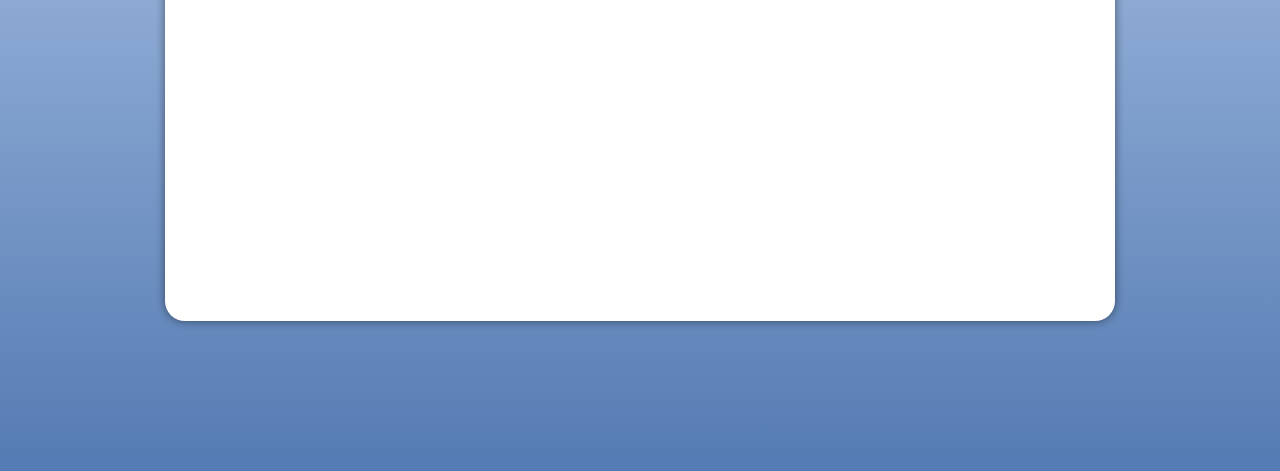
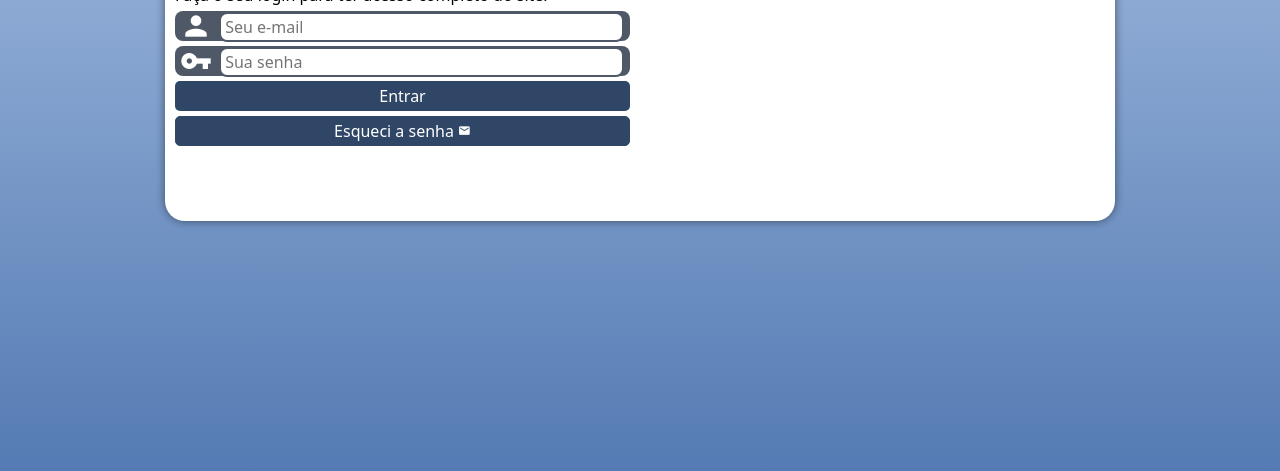
Before and after one commit to RuanAll/Projeto-Login, a plain HTML site: page index.html in a window 1280 px wide. Shown: the part 329-800 px from the top of the page. Drawn offline with Linux system fonts and the light colour scheme.

Commit message:
Projeto Login finalizado

```diff
--- a/estilos/media-query.css
+++ b/estilos/media-query.css
@@ -17,6 +17,7 @@ Grandes telas: acima de 1200px
 
     section#login{
         width: 80vw;
+        height: 250px;
     }
 
     section#login > div#imagem{
@@ -29,9 +30,11 @@ Grandes telas: acima de 1200px
         float: right;
         width: 70%;
     }
+
+
 }
 
-@media screen and (min-width: 992px){
+@media screen and (min-width: 993px){
 
     body{
         background-image: linear-gradient(to top, var(--cor3), var(--cor5));
@@ -39,16 +42,36 @@ Grandes telas: acima de 1200px
 
     section#login{
         width: 950px;
+        height: 300px;
     }
 
     section#login > div#imagem{
-        float: left;
-        width: 40%;
+        float: right;
+        width: 50%;
         height: 100%;
     }
 
     section#login > div#formulario{
-        float: right;
-        width: 60%;
+        float: left;
+        width: 50%;
+    }
+
+    div#formulario > h1{
+        font-size: 2em;
+    }
+    div#fomulario > p{
+        font-size: 1.2em;
+        margin-bottom: 5px;
+    }
+
+    div.campo > input{
+        font-size: 1em;
+        width: calc(100% - 50px);
+        height: 100%;
+        transform: translateY(-15px);
+        border: 0px;
+        border-radius: 8px;
+        padding: 4px;
+        border: 2px solid #4F5866;
     }
 }
--- a/estilos/style.css
+++ b/estilos/style.css
@@ -39,7 +39,7 @@ main{
 
 section#login{
     background-color: white;
-    width: 250px;
+    width: 270px;
     height: 500px;
     border-radius: 20px;
     box-shadow: 0px 0px 10px rgba(0, 0, 0, 0.493);
@@ -63,3 +63,79 @@ section#login > div#formulario{
     display: block;
     padding: 10px;
 }
+
+div#formulario > h1{
+    text-align: center;
+    margin-top: 10px;
+}
+div#fomulario > p{
+    font-size: 0.8em;
+
+}
+
+form > div.campo{
+    background-color: var(--cor2);
+    height: 30px;
+    margin: 5px 0px;
+    border-radius: 8px;
+}
+div.campo > label{
+    display: none;
+}
+div.campo > i{
+    color: white;
+    font-size: 2em;
+    width: 40px;
+    padding: 5px;
+    transform: translateY(-6px);
+}
+
+div.campo > input{
+    font-size: 1em;
+    width: calc(100% - 50px);
+    height: 100%;
+    border: 0px;
+    border-radius: 8px;
+    padding: 4px;
+    border: 2px solid #4F5866;
+    transform: translateY(-16px);
+}
+
+form > input[type=submit]{
+    display: block;
+    font-size: 1em;
+    width: 100%;
+    height: 30px;
+    border-radius: 5px;
+    border: none;
+    background-color: var(--cor1);
+    color: white;
+    margin-top: 5px;
+    padding: 3px;
+}
+form > input[type=submit]:hover{
+    background-color: #446392;
+    border: 1px solid var(--cor1);
+}
+
+form > a.botao{
+    display: block;
+    text-align: center;
+    font-size: 1em;
+    width: 100%;
+    height: 30px;
+    background-color: var(--cor1);
+    color: white;
+    text-decoration: none;
+    border-radius: 5px;
+    margin-top: 5px;
+    padding-top: 3px;
+    border: 1px solid var(--cor1);
+}
+form > a.botao:hover{
+    background-color: #446392;
+    border: 1px solid var(--cor1);
+}
+form > a.botao > i{
+    font-size: .8em;
+}
--- a/index.html
+++ b/index.html
@@ -5,6 +5,7 @@
     <meta http-equiv="X-UA-Compatible" content="IE=edge">
     <meta name="viewport" content="width=device-width, initial-scale=1.0">
     <title>Projeto Login</title>
+    <link rel="stylesheet" href="https://fonts.googleapis.com/icon?family=Material+Icons">
     <link rel="stylesheet" href="estilos/style.css">
     <link rel="stylesheet" href="estilos/media-query.css">
 </head>
@@ -17,7 +18,22 @@
             <div id="formulario">
                 <h1>Login</h1>
                 <p>Faça o seu login para ter acesso completo do site!</p>
-                <form action="login.php" method="post"></form>
+                <form action="login.php" method="post" autocapitalize="on">
+                    <div class="campo">
+                        <i class="material-icons">person</i>
+                        <input type="email" name="login" id="ilogin" placeholder="Seu e-mail" autocomplete="email" required maxlength="30">
+                        <label for="ilogin">Login</label>
+                    </div>
+                    <div class="campo">
+                        <i class="material-icons">vpn_key</i>
+                        <input type="password" name="senha" id="isenha" placeholder="Sua senha" autocomplete="current-password" required minlength="8" maxlength="15">
+                        <label for="isenha">Senha</label>
+                    </div>
+                    <input type="submit" value="Entrar">
+                    <a class="botao" href="esqueci.html">
+                        Esqueci a senha <i class="material-icons">mail</i>
+                    </a>
+                </form>
             </div>
         </section>
     </main>
```
